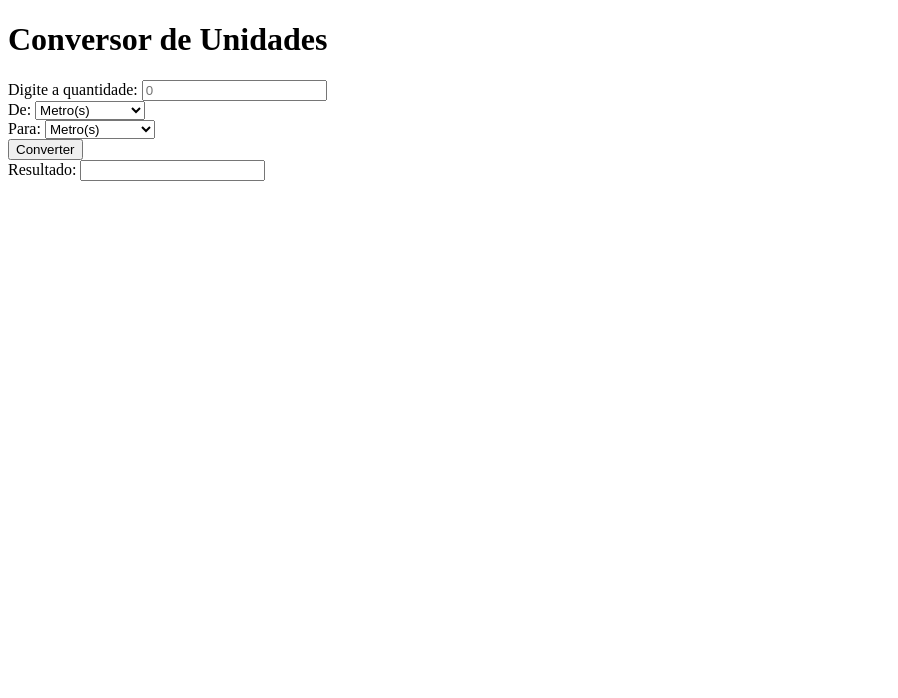
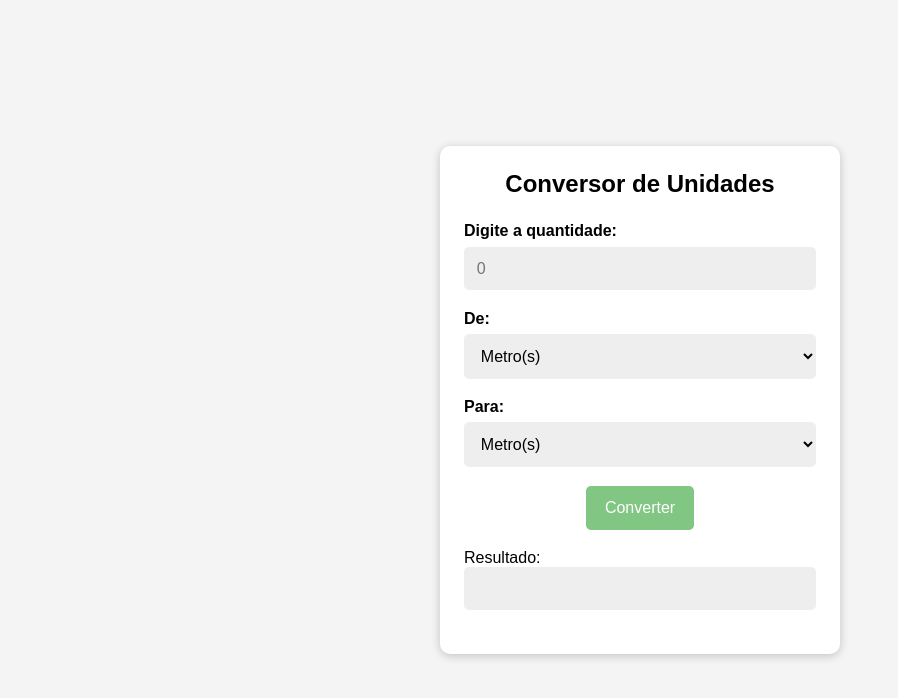
Before and after one commit to otaviosz/estudos-conversor-de-unidades, a plain HTML site: page index.html in a window 1280 px wide. Shown: the whole page, without its empty margins (0-898 px from the left). Drawn offline with Linux system fonts and the light colour scheme.

Commit message:
finalizado css do projeto

```diff
--- a/index.html
+++ b/index.html
@@ -13,7 +13,7 @@
 <body>
   <div class="container">
     <h1>Conversor de Unidades</h1>
-    <div class="imput-group">
+    <div class="input-group">
       <label for="input">Digite a quantidade:</label>
       <input type="number" id="input" name="input" placeholder="0">
     </div>
@@ -35,11 +35,12 @@
         <option value="mm">Milímetro(s)</option>
       </select>
     </div>
-    <button id="convert-btn">Converter</button>
+    <div class="container-btn"><button id="convert-btn">Converter</button></div>
     <div class="output-group">
       <label for="output">Resultado:</label>
       <input type="text" id="output" readonly>
     </div>
+    <div id="message"></div>
   </div>
 </body>
 
--- a/style.css
+++ b/style.css
@@ -0,0 +1,85 @@
+* {
+  box-sizing: border-box;
+  margin: 0;
+  padding: 0;
+  font-family: Arial;
+}
+
+body {
+  background-color: #f4f4f4;
+  display: flex;
+  align-items: center;
+  justify-content: center;
+  height: 100vh;
+}
+
+.container {
+  background-color: #fff;
+  border-radius: 10px;
+  box-shadow: 0 2px 10px rgba(0, 0, 0, 0.2);
+  padding: 1.5rem;
+  width: 400px;
+}
+
+h1 {
+  font-size: 24px;
+  margin-bottom: 1.5rem;
+  text-align: center;
+}
+
+.input-group,
+.output-group {
+  display: flex;
+  flex-direction: column;
+  margin-bottom: 1.2rem;
+}
+
+.input-group label {
+  margin-bottom: 0.4rem;
+  font-weight: bold;
+}
+
+select, input {
+  padding: .8rem;
+  border-radius: 5px;
+  border: none;
+  font-size: 1rem;
+  background-color: #eee;
+}
+
+.container-btn {
+  display: flex;
+  flex-direction: column;
+}
+
+button {
+  margin: 0 auto;
+  background-color: #4caf50;
+  border-radius: 5px;
+  border: none;
+  cursor: pointer;
+  color: #fff;
+  font-size: 1rem;
+  padding: .8rem 1.2rem;
+  opacity: .7;
+  transition: 0.4s;
+  justify-content: center;
+  align-items: center;
+
+}
+
+button:hover {
+  opacity: 1;
+}
+
+.output-group {
+  margin-top: 1.2rem;
+}
+
+#message {
+  font-size: .8rem;
+  color: #4caf50;
+  margin-top: .7rem;
+  margin-bottom: 1rem;
+  text-align: center;
+}
```
